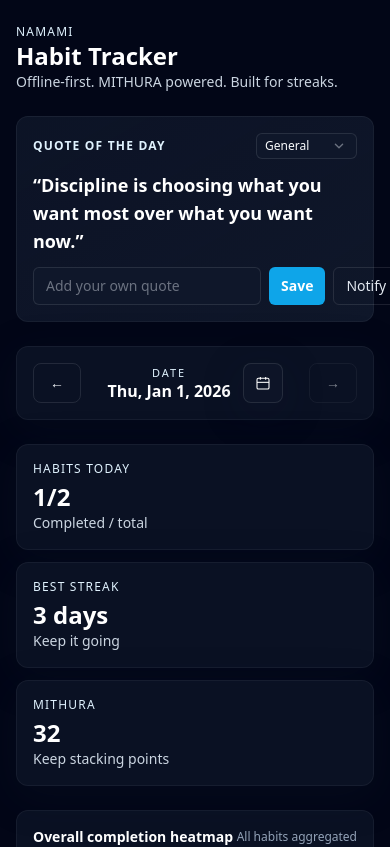
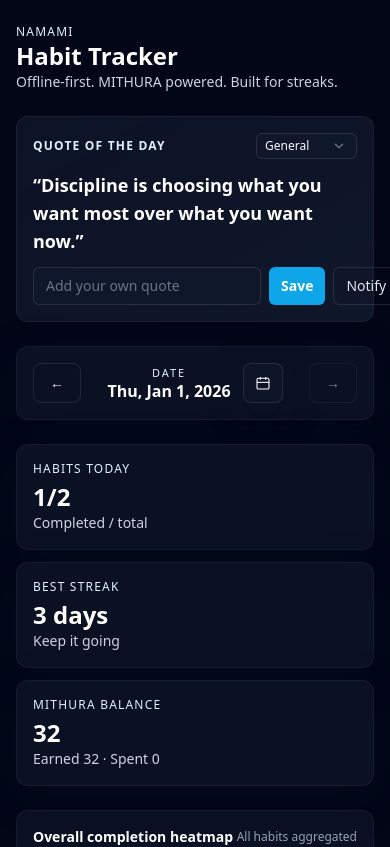
Before and after one commit to mithulcrafts/NAMAMI-Habit-tracker, a React (Vite) app: page / in a window 390 px wide. Shown: the top 847 px of the page. Built offline with nearby package versions, Linux system fonts and the light colour scheme.

Commit message:
After solving #11

```diff
--- a/src/App.jsx
+++ b/src/App.jsx
@@ -10,8 +10,11 @@ const Shell = () => {
     loading,
     habits,
     points,
+    lifetimePoints,
+    pointsSpent,
     bonusDays,
     rewards,
+    claimedRewards,
     quoteOfDay,
     settings,
     addHabit,
@@ -57,6 +60,9 @@ const Shell = () => {
           quoteOfDay={quoteOfDay}
           settings={settings}
           rewards={rewards}
+          claimedRewards={claimedRewards}
+          lifetimePoints={lifetimePoints}
+          pointsSpent={pointsSpent}
           onCategoryChange={(category) => updateSettings({ quoteCategory: category })}
           onAddCustomQuote={addCustomQuote}
           onAddHabit={addHabit}
@@ -73,7 +79,7 @@ const Shell = () => {
         {selectedHabit && (
           <HabitDetail
             habit={selectedHabit}
-            points={points}
+            points={lifetimePoints}
             globalSettings={settings}
             onUpdateHabitGamification={updateHabitGamification}
             onClose={() => setOpenHabitId(null)}
--- a/src/components/DashboardStats.jsx
+++ b/src/components/DashboardStats.jsx
@@ -8,16 +8,25 @@ const Stat = ({ label, value, hint }) => (
   </div>
 )
 
-export const DashboardStats = ({ habits, points, bonusDays }) => {
+export const DashboardStats = ({ habits, points, lifetimePoints, pointsSpent, bonusDays }) => {
   const today = todayKey()
   const completedToday = habits.filter((h) => h.history?.[today])
   const bestStreak = Math.max(0, ...habits.map((h) => h.streak || 0))
+
+  const totalEarned = lifetimePoints ?? points
+  const totalSpent = pointsSpent ?? 0
 
   return (
     <div className="grid gap-3 sm:grid-cols-3">
       <Stat label="Habits today" value={`${completedToday.length}/${habits.length}`} hint="Completed / total" />
       <Stat label="Best streak" value={`${bestStreak} days`} hint="Keep it going" />
-      <Stat label="MITHURA" value={points} hint={bonusDays.length ? `Bonuses on ${bonusDays.length} days` : 'Keep stacking points'} />
+      <Stat
+        label="MITHURA balance"
+        value={points}
+        hint={bonusDays.length
+          ? `Earned ${totalEarned} · Spent ${totalSpent} · Bonuses on ${bonusDays.length} days`
+          : `Earned ${totalEarned} · Spent ${totalSpent}`}
+      />
     </div>
   )
 }
--- a/src/components/Rewards.jsx
+++ b/src/components/Rewards.jsx
@@ -1,8 +1,14 @@
 import { useState } from 'react'
 
-export const Rewards = ({ rewards, points, onAdd, onClaim, onUpdate, onDelete }) => {
+export const Rewards = ({ rewards, claimedRewards, points, onAdd, onClaim, onUpdate, onDelete }) => {
   const [form, setForm] = useState({ name: '', requiredPoints: 50 })
   const [editing, setEditing] = useState(null)
+  const [confirmingId, setConfirmingId] = useState(null)
+
+  const claimCounts = {}
+  ;(claimedRewards || []).forEach((entry) => {
+    claimCounts[entry.rewardId] = (claimCounts[entry.rewardId] || 0) + 1
+  })
 
   const handleSubmit = (e) => {
     e.preventDefault()
@@ -28,17 +34,19 @@ export const Rewards = ({ rewards, points, onAdd, onClaim, onUpdate, onDelete })
       <h3 className="text-sm font-semibold text-white">Rewards</h3>
       <div className="grid gap-3 sm:grid-cols-2">
         {rewards.map((reward) => {
-          const available = points >= reward.requiredPoints && !reward.claimed
+          const available = points >= reward.requiredPoints
+          const claimCount = claimCounts[reward.id] || 0
           return (
             <div key={reward.id} className="rounded-lg border border-white/5 bg-slate-900/70 p-3">
               <div className="flex items-start justify-between gap-2">
                 <div>
                   <p className="text-base font-semibold text-white">{reward.name}</p>
                   <p className="text-sm text-slate-300">{reward.requiredPoints} MITHURA</p>
+                  {claimCount > 0 && (
+                    <p className="text-xs text-emerald-300">Claimed {claimCount}x</p>
+                  )}
                 </div>
                 <div className="flex gap-1">
-                  {!reward.claimed && (
-                    <>
                   <button
                     onClick={() => handleEdit(reward)}
                     className="rounded-md border border-white/10 px-2 py-1 text-xs text-slate-300 hover:border-white/30"
@@ -51,21 +59,46 @@ export const Rewards = ({ rewards, points, onAdd, onClaim, onUpdate, onDelete })
                   >
                     Remove
                   </button>
-                    </>
-                  )}
                 </div>
               </div>
+              <div className="mt-2">
+                {confirmingId === reward.id ? (
+                  <div className="flex flex-col gap-2 sm:flex-row sm:items-center sm:justify-between rounded-md border border-emerald-500/30 bg-emerald-500/10 p-2">
+                    <p className="text-xs text-emerald-200">
+                      Confirm spend {reward.requiredPoints} MITHURA for "{reward.name}"?
+                    </p>
+                    <div className="flex gap-2">
+                      <button
+                        onClick={() => {
+                          onClaim(reward.id)
+                          setConfirmingId(null)
+                        }}
+                        className="rounded-md bg-emerald-500 px-3 py-1 text-xs font-semibold text-white hover:bg-emerald-400"
+                      >
+                        Confirm
+                      </button>
+                      <button
+                        onClick={() => setConfirmingId(null)}
+                        className="rounded-md border border-white/10 px-3 py-1 text-xs text-slate-200 hover:border-white/30"
+                      >
+                        Cancel
+                      </button>
+                    </div>
+                  </div>
+                ) : (
                   <button
                     disabled={!available}
-                onClick={() => onClaim(reward.id)}
-                className={`mt-2 w-full rounded-md px-3 py-1 text-xs font-semibold text-white ${
+                    onClick={() => setConfirmingId(reward.id)}
+                    className={`w-full rounded-md px-3 py-1 text-xs font-semibold text-white ${
                       available
                         ? 'bg-emerald-500 hover:bg-emerald-400'
                         : 'bg-slate-800 text-slate-400'
                     }`}
                   >
-                {reward.claimed ? 'Claimed' : available ? 'Claim now' : `${reward.requiredPoints - points} left`}
+                    {available ? 'Claim now' : `${Math.max(reward.requiredPoints - points, 0)} left`}
                   </button>
+                )}
+              </div>
             </div>
           )
         })}
--- a/src/context/AppContext.jsx
+++ b/src/context/AppContext.jsx
@@ -12,7 +12,7 @@ import {
 
 const STORAGE_KEY = 'namami-state-v1'
 const STORAGE_FALLBACK_KEYS = ['namami-state-v1', 'namami-state']
-const SCHEMA_VERSION = 3
+const SCHEMA_VERSION = 4
 
 // Helper to generate deterministic color from habit ID
 const getHabitColor = (id) => {
@@ -65,9 +65,16 @@ const defaultHabits = [
 ]
 
 const defaultRewards = [
-  { id: 'reward-1', name: 'Coffee treat', requiredPoints: 50, claimed: false, deleted: false },
-  { id: 'reward-2', name: 'Movie night', requiredPoints: 120, claimed: false, deleted: false },
+  { id: 'reward-1', name: 'Coffee treat', requiredPoints: 50, deleted: false },
+  { id: 'reward-2', name: 'Movie night', requiredPoints: 120, deleted: false },
 ]
+
+const calculatePointsSpent = (claimedRewards, rewards) =>
+  (claimedRewards || []).reduce((sum, entry) => {
+    const reward = (rewards || []).find((r) => r.id === entry.rewardId)
+    const cost = entry.cost ?? reward?.requiredPoints ?? 0
+    return sum + Math.max(0, cost)
+  }, 0)
 
 const defaultSettings = {
   pointsPerHabit: 10,
@@ -218,6 +225,20 @@ export const AppProvider = ({ children }) => {
           dailyValueHistory: h.dailyValueHistory || {},
         }))
       }
+      if (version < 4) {
+        migrated.rewards = (migrated.rewards || []).map((r) => ({
+          ...r,
+          claimed: false,
+        }))
+        migrated.claimedRewards = (migrated.claimedRewards || []).map((entry) => {
+          const reward = (migrated.rewards || []).find((r) => r.id === entry.rewardId)
+          return {
+            ...entry,
+            cost: entry.cost ?? reward?.requiredPoints ?? 0,
+            name: entry.name ?? reward?.name ?? 'Reward',
+          }
+        })
+      }
       return migrated
     }
     return saved
@@ -251,10 +272,17 @@ export const AppProvider = ({ children }) => {
     }
   }, [state, loading])
 
-  const { habits, points, bonusDays } = useMemo(
+  const { habits, points: lifetimePoints, bonusDays } = useMemo(
     () => deriveStats(state.habits, state.settings),
     [state.habits, state.settings],
   )
+
+  const pointsSpent = useMemo(
+    () => calculatePointsSpent(state.claimedRewards, state.rewards),
+    [state.claimedRewards, state.rewards],
+  )
+
+  const points = Math.max(0, lifetimePoints - pointsSpent)
 
   const quoteOfDay = useMemo(() => {
     const seed = Number(todayKey().replaceAll('-', ''))
@@ -324,17 +352,21 @@ export const AppProvider = ({ children }) => {
   const addReward = (reward) => {
     setState((prev) => ({
       ...prev,
-      rewards: [...prev.rewards, { id: crypto.randomUUID(), claimed: false, ...reward }],
+      rewards: [...prev.rewards, { id: crypto.randomUUID(), ...reward }],
     }))
   }
 
   const claimReward = (rewardId) => {
+    const reward = state.rewards.find((r) => r.id === rewardId && !r.deleted)
+    if (!reward) return
+    const cost = reward.requiredPoints || 0
+    if (points < cost) return
+
     setState((prev) => ({
       ...prev,
-      rewards: prev.rewards.map((r) => (r.id === rewardId ? { ...r, claimed: true } : r)),
       claimedRewards: [
         ...prev.claimedRewards,
-        { rewardId, claimedAt: todayKey() },
+        { rewardId, claimedAt: todayKey(), cost, name: reward.name },
       ],
     }))
   }
@@ -382,6 +414,8 @@ export const AppProvider = ({ children }) => {
     loading,
     habits,
     points,
+    lifetimePoints,
+    pointsSpent,
     bonusDays,
     rewards: state.rewards.filter((r) => !r.deleted),
     settings: state.settings,
--- a/src/pages/Dashboard.jsx
+++ b/src/pages/Dashboard.jsx
@@ -11,10 +11,13 @@ import { todayKey, formatDate } from '../utils/date'
 export const Dashboard = ({
   habits,
   points,
+  lifetimePoints,
+  pointsSpent,
   bonusDays,
   quoteOfDay,
   settings,
   rewards,
+  claimedRewards,
   onCategoryChange,
   onAddCustomQuote,
   onAddHabit,
@@ -143,7 +146,13 @@ export const Dashboard = ({
         </div>
       </div>
 
-      <DashboardStats habits={habits} points={points} bonusDays={bonusDays} />
+      <DashboardStats
+        habits={habits}
+        points={points}
+        lifetimePoints={lifetimePoints}
+        pointsSpent={pointsSpent}
+        bonusDays={bonusDays}
+      />
 
       <GlobalHeatmap habits={habits} />
 
@@ -205,6 +214,7 @@ export const Dashboard = ({
       <div className="glass rounded-xl p-4">
         <Rewards
           rewards={rewards}
+          claimedRewards={claimedRewards}
           points={points}
           onAdd={onAddReward}
           onClaim={onClaimReward}
```
Also changed, not shown: 1 other file (tests, documents, lock files or other folders). Lines whose indentation alone changed are shown as unchanged.
